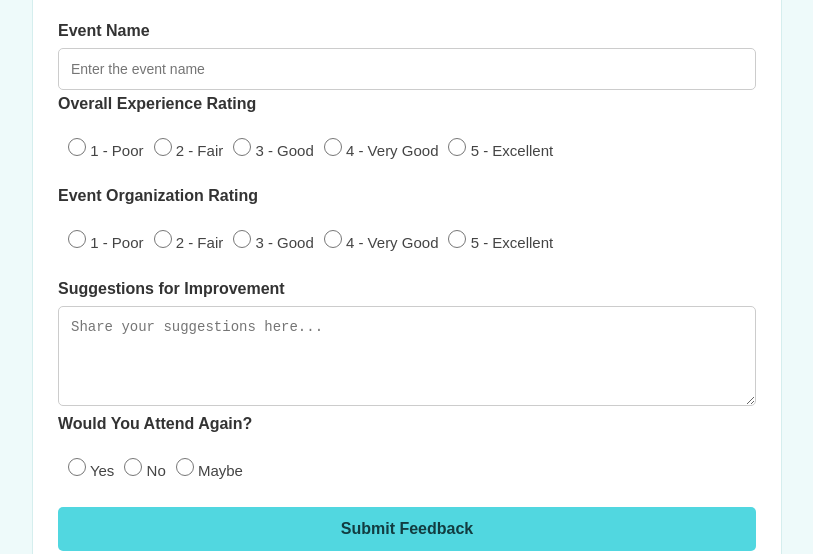
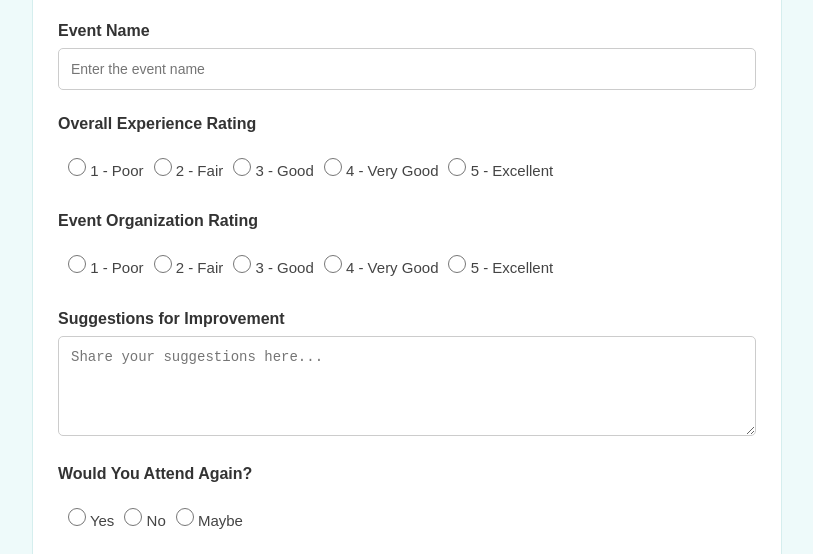
Before and after one commit to Shayann-o/WebTech_Project_Fall2026-27_GroupNumber3, a plain HTML site: page pages/member/event_feedback.html in a window 1280 px wide. Shown: the part 224-778 px from the top of the page, without its empty margins (233-1046 px from the left). Drawn offline with Linux system fonts and the light colour scheme.

Commit message:
Add unique ID to form groups in event feedback form for improved styling

```diff
--- a/css/member/member.css
+++ b/css/member/member.css
@@ -64,6 +64,7 @@ textarea {
     color: red;
     font-size: 13px;
     margin-bottom: 15px;
+
 }
 
 button {
@@ -303,3 +304,7 @@ textarea:focus {
     margin: 0;
     cursor: pointer;
 }
+
+#a-group{
+    margin-bottom: 20px;
+}
--- a/pages/member/event_feedback.html
+++ b/pages/member/event_feedback.html
@@ -23,7 +23,7 @@
 
         <form action="#" method="post" onsubmit="return validate_feedback()">
 
-            <div class="form-group">
+            <div class="form-group" id="a-group">
                 <label for="eventName">Event Name</label>
 
                 <input type="text" id="eventName" name="eventName" placeholder="Enter the event name">
@@ -32,7 +32,7 @@
             </div>
 
 
-            <div class="form-group">
+            <div class="form-group" id="a-group">
                 <label>Overall Experience Rating</label>
 
                 <div class="terms">
@@ -53,7 +53,7 @@
             </div>
 
 
-            <div class="form-group">
+            <div class="form-group" id="a-group">
                 <label>Event Organization Rating</label>
 
                 <div class="terms">
@@ -74,7 +74,7 @@
             </div>
 
 
-            <div class="form-group">
+            <div class="form-group" id="a-group">
                 <label for="suggestions">Suggestions for Improvement</label>
 
                 <textarea id="suggestions" name="suggestions" rows="5" placeholder="Share your suggestions here..."></textarea>
@@ -83,7 +83,7 @@
             </div>
 
 
-            <div class="form-group">
+            <div class="form-group" id="a-group">
                 <label>Would You Attend Again?</label>
 
                 <div class="terms">
```
